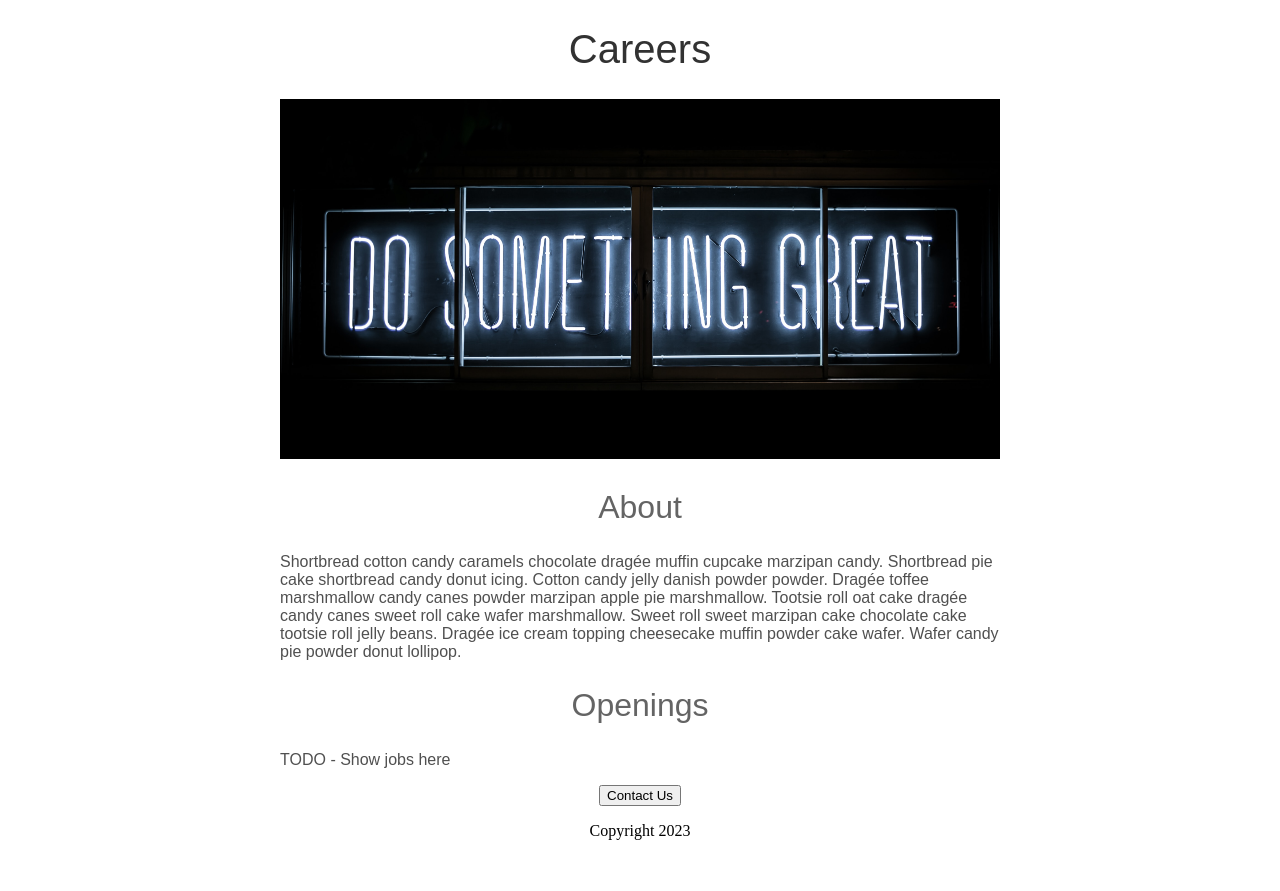
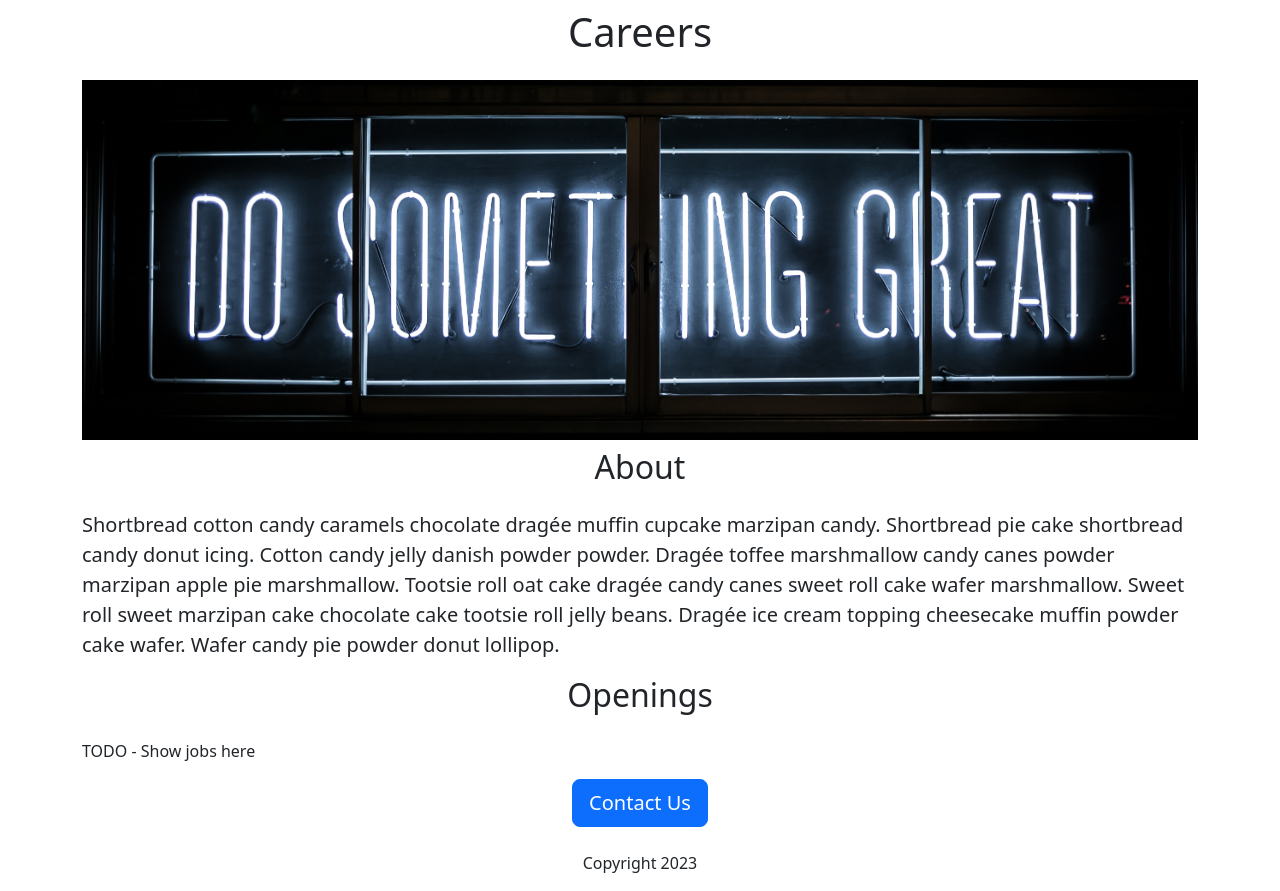
Before and after one commit to DeniseLewis1/career-website, a Flask app: page / in a window 1280 px wide. Before the commit the page ends 840 px from the top, so only its background shows below. Run offline with Flask 3, Linux system fonts and the light colour scheme.

Commit message:
Use Bootstrap for styling

```diff
--- a/templates/home.html
+++ b/templates/home.html
@@ -2,51 +2,28 @@
 <html lang="en">
   <head>
     <title>Careers</title>
+    <meta charset="utf-8">
+    <meta name="viewport" content="width=device-width, initial-scale=1">
+    <link href="https://cdn.jsdelivr.net/npm/bootstrap@5.3.2/dist/css/bootstrap.min.css" rel="stylesheet" integrity="sha384-T3c6CoIi6uLrA9TneNEoa7RxnatzjcDSCmG1MXxSR1GAsXEV/Dwwykc2MPK8M2HN" crossorigin="anonymous">
     <style>
-      h1 {
-        font-size: 40px;
-        font-family: sans-serif;
-        font-weight: normal;
-        color: rgb(50, 50, 50);
-        text-align: center;
-      }
-
       #banner {
         width: 100%;
         height: 360px;
         object-fit: cover;
       }
-
-      h2 {
-        font-size: 32px;
-        font-family: sans-serif;
-        font-weight: normal;
-        color: rgb(100, 100, 100);
-        text-align: center;
-      }
-
-      .bodytext {
-        font-family: sans-serif;
-        color: rgb(80, 80, 80);
-      }
-
-      #container {
-        max-width: 720px;
-        margin: 0 auto;
-      }
     </style>
   </head>
   <body>
-    <div id="container">
-      <h1>Careers</h1>
-      <img id="banner" src="/static/banner.jpg" >
-      <h2>About</h2>
-      <p class="bodytext">Shortbread cotton candy caramels chocolate dragée muffin cupcake marzipan candy. Shortbread pie cake shortbread candy donut icing. Cotton candy jelly danish powder powder. Dragée toffee marshmallow candy canes powder marzipan apple pie marshmallow. Tootsie roll oat cake dragée candy canes sweet roll cake wafer marshmallow. Sweet roll sweet marzipan cake chocolate cake tootsie roll jelly beans. Dragée ice cream topping cheesecake muffin powder cake wafer. Wafer candy pie powder donut lollipop.</p>
-      <h2>Openings</h2>
-      <p class="bodytext">TODO - Show jobs here</p>
-      <div style="text-align:center;">
-        <button>Contact Us</button>
-        <p>Copyright 2023</p>
+    <div class="container">
+      <h1 class="text-center mt-2 mb-4">Careers</h1>
+      <img class="img-fluid" id="banner" src="/static/banner.jpg" >
+      <h2 class="text-center mt-2 mb-4">About</h2>
+      <p class="lead">Shortbread cotton candy caramels chocolate dragée muffin cupcake marzipan candy. Shortbread pie cake shortbread candy donut icing. Cotton candy jelly danish powder powder. Dragée toffee marshmallow candy canes powder marzipan apple pie marshmallow. Tootsie roll oat cake dragée candy canes sweet roll cake wafer marshmallow. Sweet roll sweet marzipan cake chocolate cake tootsie roll jelly beans. Dragée ice cream topping cheesecake muffin powder cake wafer. Wafer candy pie powder donut lollipop.</p>
+      <h2 class="text-center mt-2 mb-4">Openings</h2>
+      <p>TODO - Show jobs here</p>
+      <div class="text-center">
+        <button class="btn btn-primary btn-lg">Contact Us</button>
+        <p class="mt-4">Copyright 2023</p>
       </div>
     </div>
   </body>
```
